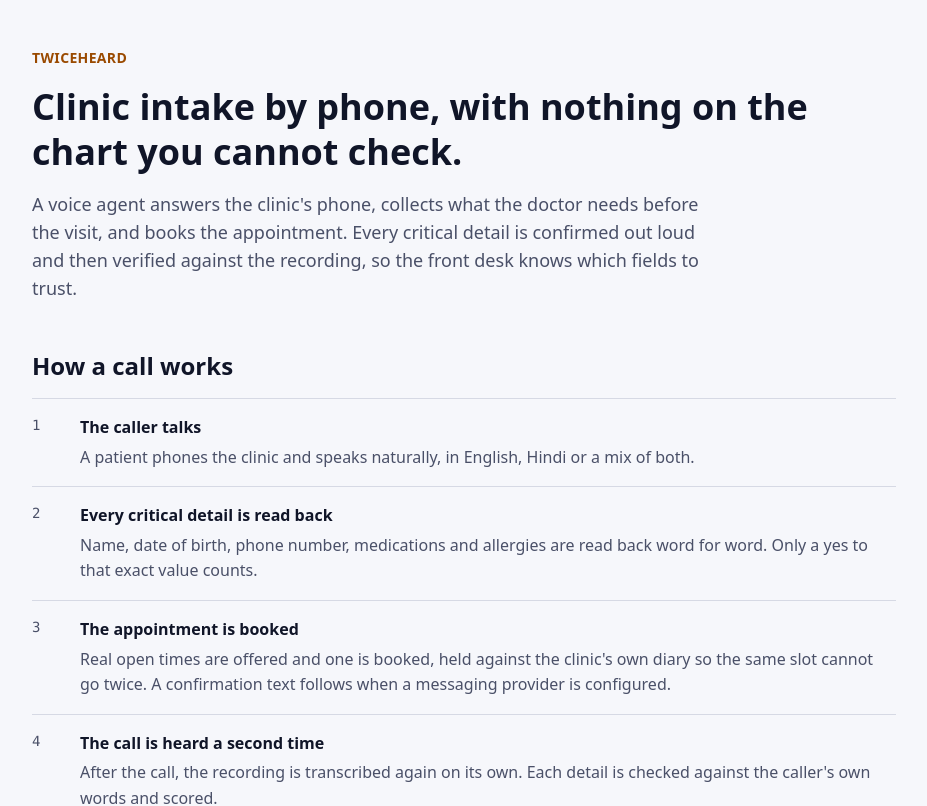
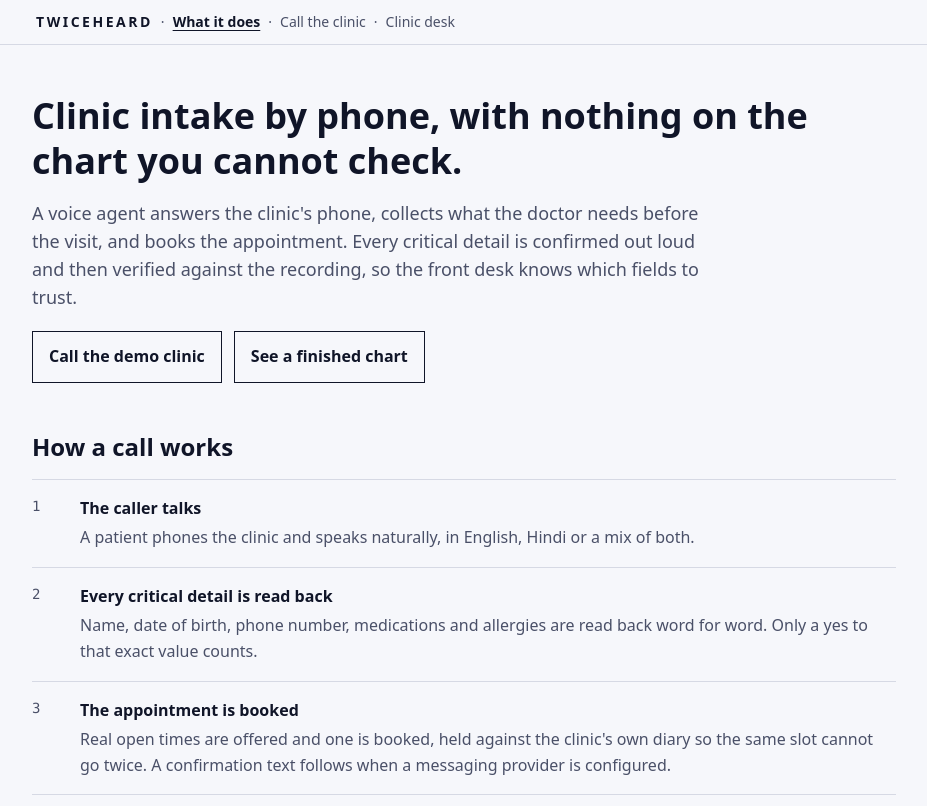
Before and after one commit to Bisman-Singh/twiceheard, a Next.js app: page / in a window 1280 px wide. Shown: the top 806 px of the page, without its empty margins (176-1103 px from the left). Built offline with nearby package versions, Linux system fonts and the light colour scheme.

Commit message:
feat: put a nav and two ways into the product on every page

```diff
--- a/app/layout.tsx
+++ b/app/layout.tsx
@@ -1,20 +1,41 @@
 import type { Metadata, Viewport } from "next";
 import type { ReactNode } from "react";
+import SiteNav from "@/components/site/nav";
 import "./globals.css";
 
 const DESCRIPTION =
   "Clinic intake by phone. A voice agent takes the call in English, Hindi or Hinglish, reads every critical detail back, books the appointment, and hands the clinic a chart where each field is verified or flagged.";
 
+/**
+ * Where this deployment answers, for the absolute URLs a link preview needs.
+ *
+ * Read from the platform rather than written down, so a preview deployment
+ * advertises itself and not production. `opengraph-image.jpg` beside this file
+ * is resolved against it; without a base the card falls back to no image at all.
+ */
+const SITE_URL = new URL(
+  process.env.VERCEL_PROJECT_PRODUCTION_URL
+    ? `https://${process.env.VERCEL_PROJECT_PRODUCTION_URL}`
+    : "http://localhost:3000",
+);
+
 export const metadata: Metadata = {
+  metadataBase: SITE_URL,
   title: { default: "Twiceheard", template: "%s · Twiceheard" },
   description: DESCRIPTION,
   // Without these a link shared in a message previews as the bare host name.
   // Open Graph does not inherit the page title or description, so both are
-  // repeated here. No image is declared, so no absolute base URL is needed.
+  // repeated here. The image is the file beside this one, which Next resolves
+  // against `metadataBase` and serves at its own hashed path.
   openGraph: {
     type: "website",
     siteName: "Twiceheard",
     locale: "en_IN",
+    title: "Twiceheard",
+    description: DESCRIPTION,
+  },
+  twitter: {
+    card: "summary_large_image",
     title: "Twiceheard",
     description: DESCRIPTION,
   },
@@ -42,6 +63,8 @@ export default function RootLayout({ children }: { children: ReactNode }) {
         >
           Skip to content
         </a>
+        {/* After the skip link, so the first Tab still offers the way past the nav. */}
+        <SiteNav />
         <main id="main" tabIndex={-1} className="mx-auto w-full max-w-4xl px-4 py-12">
           {children}
         </main>
--- a/app/not-found.tsx
+++ b/app/not-found.tsx
@@ -1,26 +1,15 @@
 import Link from "next/link";
+import { DESTINATIONS } from "@/components/site/destinations";
 
 /**
  * The 404 page.
  *
  * A wrong address is not an error worth dressing up. It says what happened in
- * one line and then lists the two pages that exist, each with a sentence
- * saying what is on it, so a person who arrived here from a stale link can
- * pick the one they wanted.
+ * one line and then lists every page that exists, each with a sentence saying
+ * what is on it, so a person who arrived here from a stale link can pick the
+ * one they wanted. The list is the same one the nav is built from, so the two
+ * cannot drift apart.
  */
-
-const PLACES = [
-  {
-    href: "/",
-    title: "What Twiceheard does",
-    body: "How a call works, and what the clinic sees for each field.",
-  },
-  {
-    href: "/call",
-    title: "Call the demo clinic",
-    body: "Talk to the intake agent in your browser, the way a patient would.",
-  },
-] as const;
 
 export default function NotFound() {
   return (
@@ -35,13 +24,13 @@ export default function NotFound() {
 
       <nav aria-label="Pages that exist">
         <ul className="max-w-2xl">
-          {PLACES.map((place) => (
-            <li key={place.href} className="border-b border-[var(--line)] py-4">
+          {DESTINATIONS.map((destination) => (
+            <li key={destination.href} className="border-b border-[var(--line)] py-4">
               {/* A block with padding, so the target is a bar rather than a line of text. */}
-              <Link href={place.href} className="inline-block py-3 font-semibold">
-                {place.title}
+              <Link href={destination.href} className="inline-block py-3 font-semibold">
+                {destination.title}
               </Link>
-              <p className="mt-1 text-sm text-[var(--muted)]">{place.body}</p>
+              <p className="mt-1 text-sm text-[var(--muted)]">{destination.blurb}</p>
             </li>
           ))}
         </ul>
--- a/app/page.tsx
+++ b/app/page.tsx
@@ -1,3 +1,11 @@
+import Link from "next/link";
+
+/** The two things a first-time visitor can do, offered before any explanation. */
+const ENTRANCES = [
+  { href: "/call", label: "Call the demo clinic" },
+  { href: "/desk", label: "See a finished chart" },
+] as const;
+
 const STEPS = [
   {
     title: "The caller talks",
@@ -45,10 +53,8 @@ const GRADES = [
 export default function Home() {
   return (
     <article className="space-y-12">
+      {/* The wordmark is in the nav on every page, so the page opens on the claim itself. */}
       <header className="space-y-4">
-        <p className="text-sm font-semibold uppercase tracking-wide text-[var(--accent)]">
-          Twiceheard
-        </p>
         <h1 className="text-4xl font-bold leading-tight">
           Clinic intake by phone, with nothing on the chart you cannot check.
         </h1>
@@ -57,6 +63,19 @@ export default function Home() {
           visit, and books the appointment. Every critical detail is confirmed out loud and then
           verified against the recording, so the front desk knows which fields to trust.
         </p>
+        {/* Two ways in, directly under the standfirst. The box rule is the button;
+            there is no fill and no icon, the same way the desk controls are drawn. */}
+        <div className="flex flex-wrap gap-3 pt-1">
+          {ENTRANCES.map((entrance) => (
+            <Link
+              key={entrance.href}
+              href={entrance.href}
+              className="border border-[var(--text)] px-4 py-3 font-semibold text-[var(--text)] hover:underline"
+            >
+              {entrance.label}
+            </Link>
+          ))}
+        </div>
       </header>
 
       <section aria-labelledby="how" className="space-y-4">
--- /dev/null
+++ b/components/site/destinations.ts
@@ -0,0 +1,34 @@
+/**
+ * Every page a visitor can reach, in the order the product explains itself.
+ *
+ * The nav and the 404 page both read this one list, so a page can never be in
+ * the nav and missing from the 404, or the other way round. `label` is the
+ * short form the nav shows; `title` and `blurb` are the longer form a person
+ * who took a wrong turn needs to pick the page they meant.
+ */
+export const DESTINATIONS = [
+  {
+    href: "/",
+    label: "What it does",
+    title: "What Twiceheard does",
+    blurb: "How a call works, and what the clinic sees for each field.",
+  },
+  {
+    href: "/call",
+    label: "Call the clinic",
+    title: "Call the demo clinic",
+    blurb: "Talk to the intake agent in your browser, the way a patient would.",
+  },
+  {
+    href: "/desk",
+    label: "Clinic desk",
+    title: "Clinic desk",
+    blurb: "Sign in at the front desk and read a finished chart, field by field.",
+  },
+] as const;
+
+/** The page the visitor is on, and anything filed under it, is that section. */
+export function isCurrent(pathname: string, href: string): boolean {
+  if (href === "/") return pathname === "/";
+  return pathname === href || pathname.startsWith(`${href}/`);
+}
--- /dev/null
+++ b/components/site/nav.tsx
@@ -0,0 +1,58 @@
+"use client";
+
+import Link from "next/link";
+import { usePathname } from "next/navigation";
+import { DESTINATIONS, isCurrent } from "./destinations";
+
+/**
+ * The way into every page, on every page.
+ *
+ * Text on a ruled line, set the way the clinic screens are: the wordmark, then
+ * each page after a middle dot. The page being read is in full ink, underlined,
+ * and carries `aria-current`; the others are quieter. Each link is a 44 pixel
+ * tall target so a thumb can hit it, and the focus ring is the one the
+ * stylesheet draws for everything else.
+ */
+
+const LINK = "inline-flex min-h-11 items-center px-1";
+
+export default function SiteNav() {
+  const pathname = usePathname();
+  return (
+    <nav aria-label="Pages" className="border-b border-[var(--line)]">
+      <ul className="mx-auto flex w-full max-w-4xl flex-wrap items-center gap-x-4 px-4 text-sm sm:gap-x-1">
+        <li>
+          <Link
+            href="/"
+            className={`${LINK} font-semibold uppercase tracking-[0.18em] text-[var(--text)]`}
+          >
+            Twiceheard
+          </Link>
+        </li>
+        {DESTINATIONS.map((destination) => {
+          const current = isCurrent(pathname, destination.href);
+          return (
+            <li key={destination.href} className="flex items-center gap-x-1">
+              {/* Read as punctuation, not as a word, so it stays out of the accessible name.
+                  Dropped on a phone, where the row wraps and a dot would start a line. */}
+              <span aria-hidden="true" className="text-[var(--muted)] max-sm:hidden">
+                &middot;
+              </span>
+              <Link
+                href={destination.href}
+                aria-current={current ? "page" : undefined}
+                className={`${LINK} ${
+                  current
+                    ? "font-semibold text-[var(--text)] underline"
+                    : "text-[var(--muted)] hover:underline"
+                }`}
+              >
+                {destination.label}
+              </Link>
+            </li>
+          );
+        })}
+      </ul>
+    </nav>
+  );
+}
```
Also changed, not shown: 2 other files (tests, documents, lock files or other folders).
